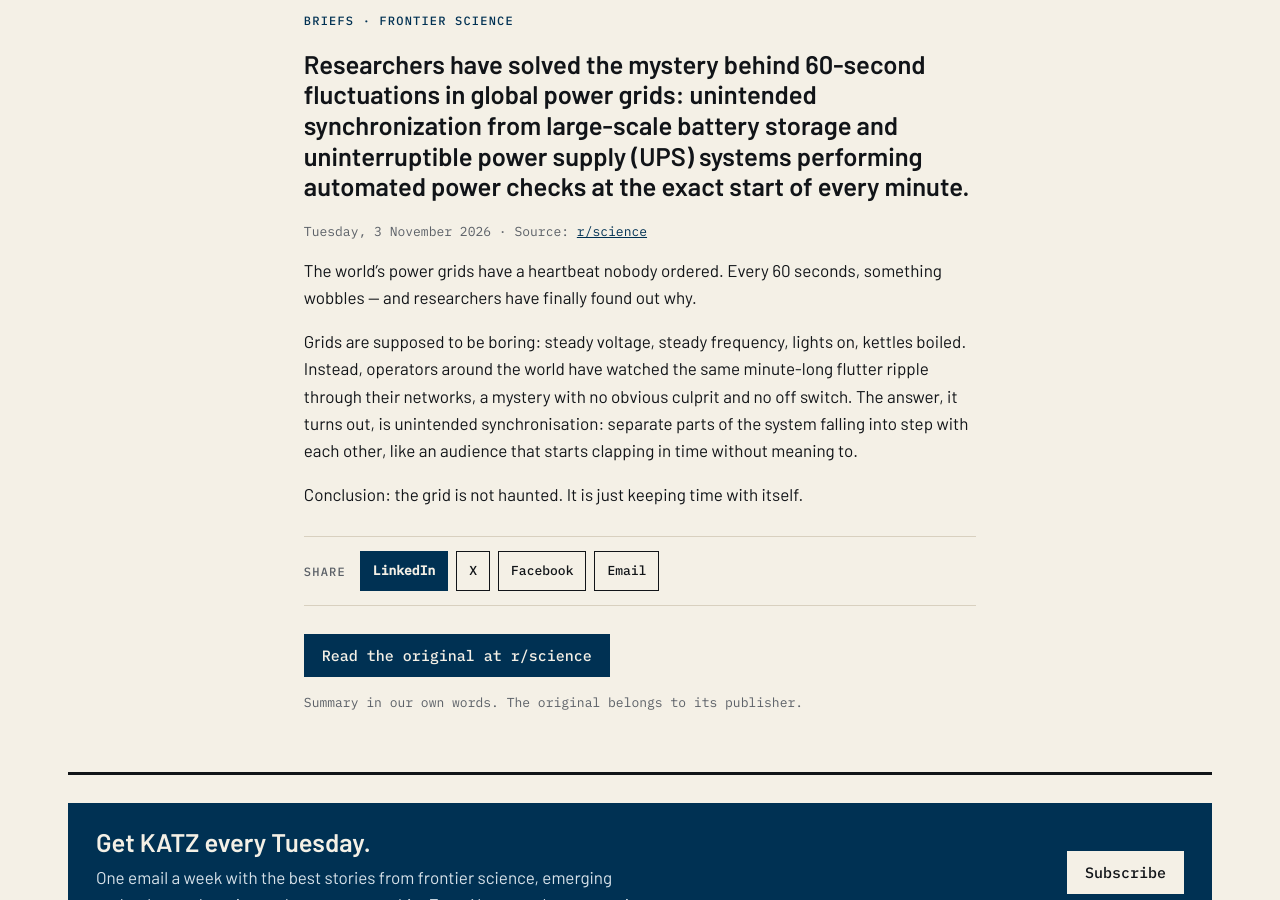
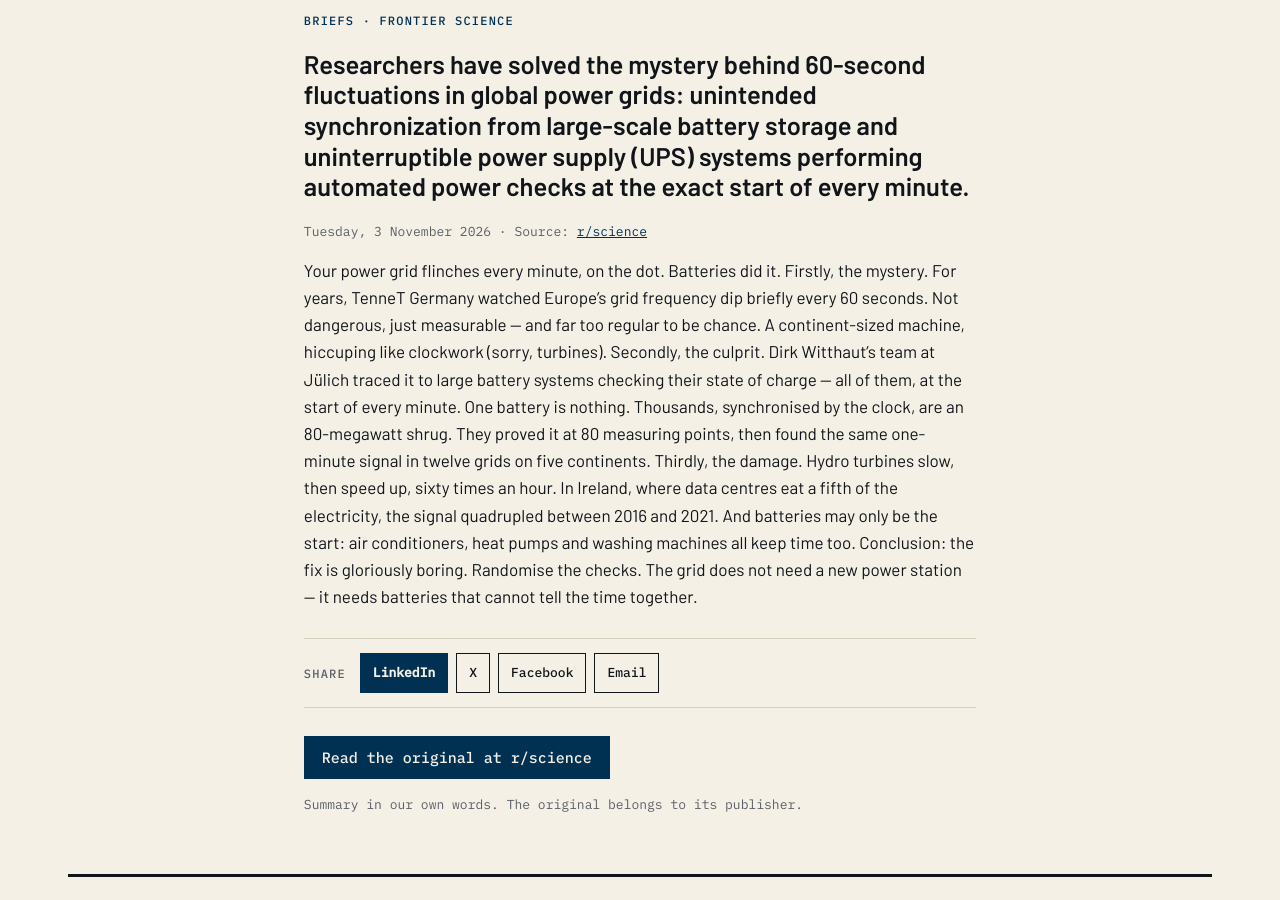
Before and after one commit to katz-news/katz.news, a Jekyll site: the page built from _posts/briefs/2026-11-04-researchers-have-solved-the-mystery-behind-60-second-fluctua.md, in a window 1280 px wide and 900 px high, scrolled down 318 px. Built offline with Jekyll 4.4.1, drawn with Linux system fonts in a browser that asks for light colours.

```diff
--- a/_data/build.yml
+++ b/_data/build.yml
@@ -1 +1 @@
-published_at: 2026-11-05T12:07:20Z
+published_at: 2026-11-05T12:07:50Z
--- a/_posts/briefs/2026-11-04-researchers-have-solved-the-mystery-behind-60-second-fluctua.md
+++ b/_posts/briefs/2026-11-04-researchers-have-solved-the-mystery-behind-60-second-fluctua.md
@@ -9,8 +9,4 @@ section: science
 source_name: r/science
 source_url: https://www.reddit.com/r/science/comments/1xn93n8/researchers_have_solved_the_mystery_behind/
 ---
-The world's power grids have a heartbeat nobody ordered. Every 60 seconds, something wobbles — and researchers have finally found out why.
-
-Grids are supposed to be boring: steady voltage, steady frequency, lights on, kettles boiled. Instead, operators around the world have watched the same minute-long flutter ripple through their networks, a mystery with no obvious culprit and no off switch. The answer, it turns out, is unintended synchronisation: separate parts of the system falling into step with each other, like an audience that starts clapping in time without meaning to.
-
-Conclusion: the grid is not haunted. It is just keeping time with itself.
+Your power grid flinches every minute, on the dot. Batteries did it. Firstly, the mystery. For years, TenneT Germany watched Europe's grid frequency dip briefly every 60 seconds. Not dangerous, just measurable — and far too regular to be chance. A continent-sized machine, hiccuping like clockwork (sorry, turbines). Secondly, the culprit. Dirk Witthaut's team at Jülich traced it to large battery systems checking their state of charge — all of them, at the start of every minute. One battery is nothing. Thousands, synchronised by the clock, are an 80-megawatt shrug. They proved it at 80 measuring points, then found the same one-minute signal in twelve grids on five continents. Thirdly, the damage. Hydro turbines slow, then speed up, sixty times an hour. In Ireland, where data centres eat a fifth of the electricity, the signal quadrupled between 2016 and 2021. And batteries may only be the start: air conditioners, heat pumps and washing machines all keep time too. Conclusion: the fix is gloriously boring. Randomise the checks. The grid does not need a new power station — it needs batteries that cannot tell the time together.
```
